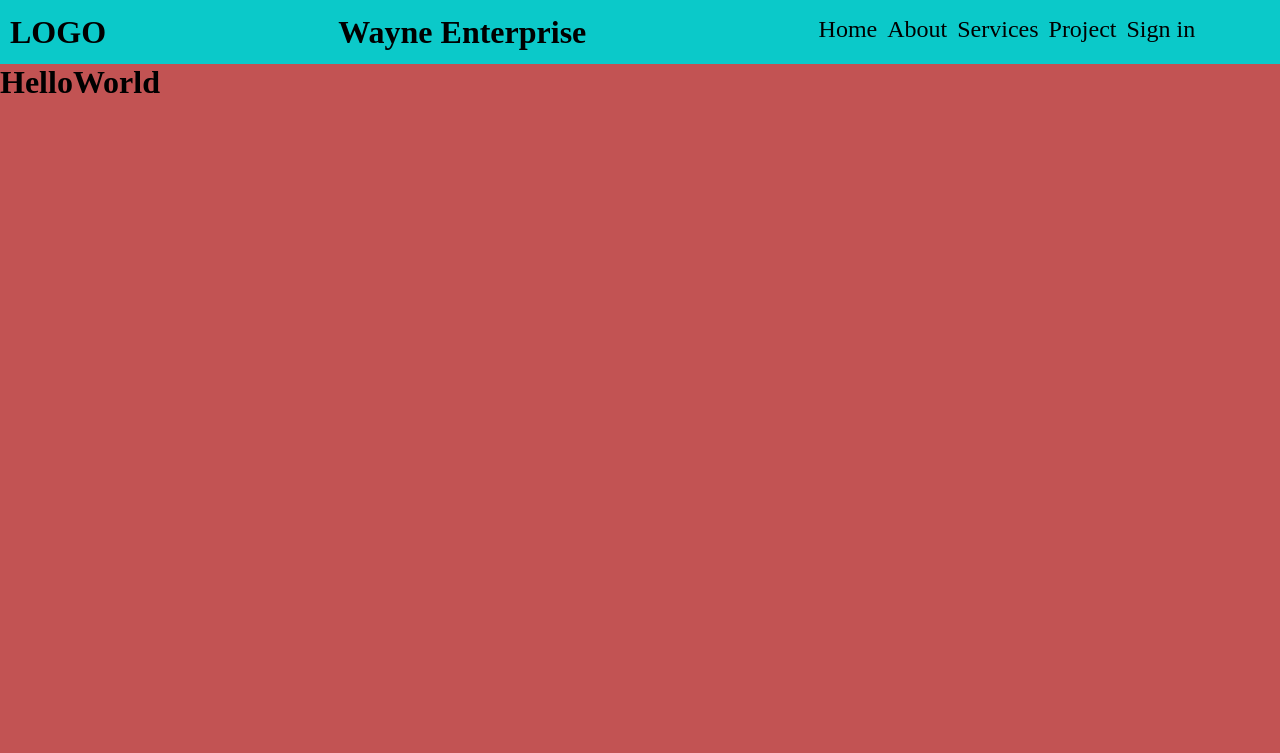
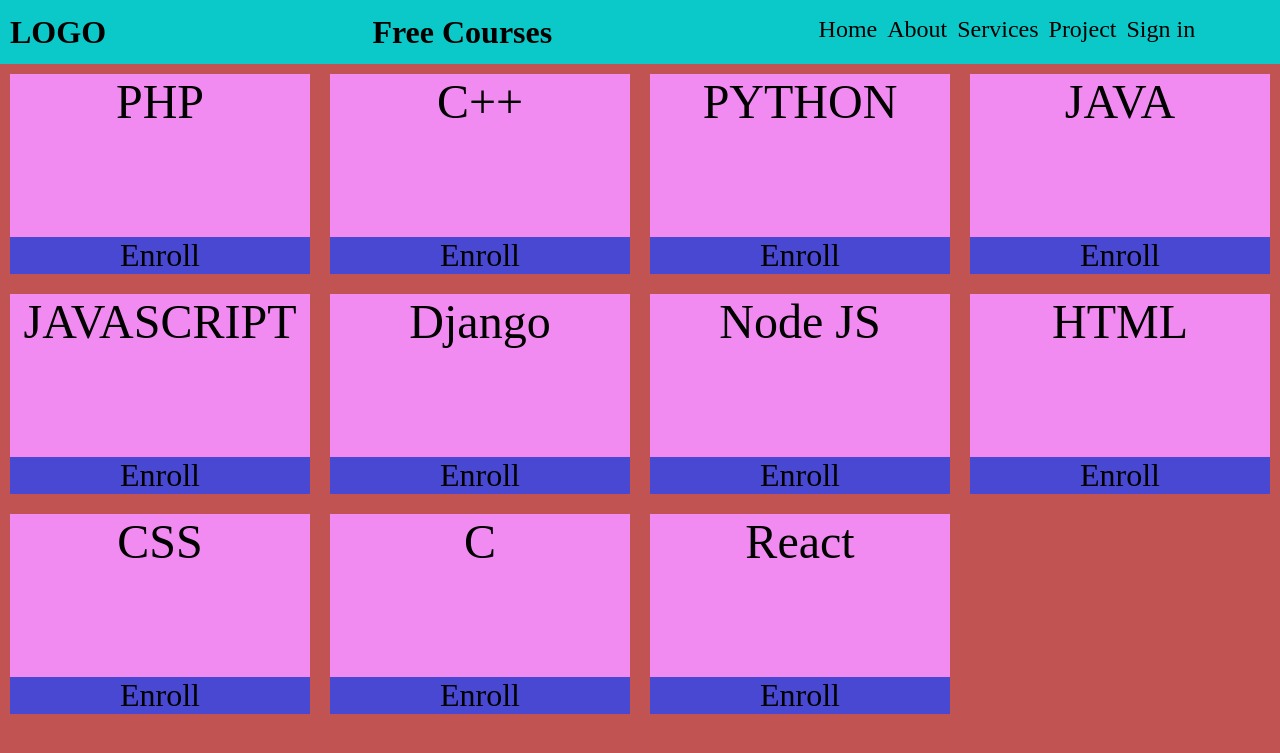
Before and after one commit to Aziz-Ru/Web_Dev_Lab, a Django app: page / in a window 1280 px wide. Shown: the top 753 px of the page. Run offline with Django 4.2, Linux system fonts and the light colour scheme; some libraries are stand-ins or nearby versions.

Commit message:
Html css update

```diff
--- a/poll/urls.py
+++ b/poll/urls.py
@@ -1,8 +1,9 @@
 from django.urls import path
 from . import views
 urlpatterns = [
-   path('', views.home,name=''),
-   path('about/', views.about,name='about'),
-   path('services/', views.services,name='services'),
-   path('project/', views.project,name='project'),
+   path('', views.indexes,name=''),
+   path('about/', views.indexes,name='about'),
+   path('services/', views.indexes,name='services'),
+   path('projects/', views.indexes,name='project'),
+   path('enroll/', views.indexes,name='enroll'),
 ]
--- a/poll/views.py
+++ b/poll/views.py
@@ -1,17 +1,40 @@
 from django.shortcuts import render
 from django.http import HttpResponse
 # Create your views here.
-def home(request):
-    return render(request,'pages/home.html')
 
-def about(request):
-    context={
-        'title':'About',
-    }
-    return render(request,'pages/about.html' ,context)
 
-def services(request):
-    return render(request,'pages/services.html')
+def indexes(request):
+    if request.path=='/':
+        data={
+            'title':'Home',
+            'descrip':'Home Page',
+            'list':['PHP','C++','PYTHON','JAVA','JAVASCRIPT','Django','Node JS','HTML','CSS','C','React'],
+        }
+        template_name='pages/home.html'
+    elif request.path=='/about/':
+        data={
+            'title':'About',
+            'descrip':'About Page'
+        }
+        template_name='pages/about.html'
 
-def project(request):
-    return render(request,'pages/project.html')
+    elif request.path=='/services/':
+        data={
+            'title':'Serivics',
+            'descrip':'Services page'
+        }
+        template_name='pages/services.html'
+    elif request.path=='/projects/':
+        data={
+            'title':'Projects',
+            'descrip':'Projects'
+        }
+        template_name='pages/project.html'
+    elif request.path=='/enroll/':
+        data={
+            'title':'Enroll',
+        }
+        template_name='check.html'
+
+
+    return render(request,template_name,data)
--- /dev/null
+++ b/static/css/home.css
@@ -0,0 +1,33 @@
+.main_content {
+  display: grid;
+  /* grid-gap: 10px; */
+  grid-template: repeat(2, 2fr) / repeat(auto-fit, minmax(300px, 1fr));
+}
+.feature_content {
+  width: 300px;
+  height: 200px;
+  background-color: rgb(241, 139, 241);
+  margin: 10px;
+  display: flex;
+  flex-direction: column;
+  align-items: center;
+  justify-content: space-between;
+  text-align: center;
+  /* font-size: 3rem; */
+  /* border: 2px solid black; */
+}
+.lang_name {
+  font-size: 3rem;
+}
+.enrol_btn {
+  position: relative;
+  width: 100%;
+  text-align: center;
+  background-color: rgb(72, 72, 211);
+  color: black;
+  font-size: 2rem;
+}
+
+.enrol_btn:hover {
+  background-color: rgb(151, 151, 197);
+}
--- a/templates/base.html
+++ b/templates/base.html
@@ -12,15 +12,16 @@
     />
 
     <title>{{title}}</title>
-    <!-- {% block header %}Header{%endblock%} -->
+    {% block header_constent %}Header{%endblock%}
   </head>
   <body>
+
     <header id="header">
       <div class="logo_pic">
         <h1>LOGO</h1>
       </div>
       <div>
-        <h1>Wayne Enterprise</h1>
+        <h1>Free Courses</h1>
       </div>
       <nav class="navlinks">
         <ul id="navlinks_list" class="">
@@ -61,12 +62,11 @@
         </div>
       </nav>
     </header>
-    <h1>HelloWorld</h1>
 
-    <main>{% block content %} replace me{% endblock %}</main>
+    {% block content %} replace me{% endblock %}
     <!-- {% static 'js/base.js' %} -->
     <!-- <script type="text/javascript" src="/static//js/base.js"></script> -->
-    <script>
+    <!-- <script>
       const open_menu_btn=document.getElementById('#open_menu_btn');
       const close_menu_btn=document.getElementById('close_menu_btn');
       const drop_link_name=document.querySelector('#drop_link_name');
@@ -79,6 +79,6 @@
         }
       })
 
-    </script>
+    </script> -->
   </body>
 </html>
--- /dev/null
+++ b/templates/pages/404.html
@@ -0,0 +1 @@
+<h1>404 NOT FOUND</h1>
--- a/templates/pages/home.html
+++ b/templates/pages/home.html
@@ -1 +1,12 @@
-{% extends 'base.html' %} {% block content %} {% endblock %}
+{% extends 'base.html' %} {% block header_constent %} {% load static %}
+<link rel="stylesheet" href="{% static 'css/home.css'%}" />
+{%endblock%} {% block content %}
+<div class="main_content">
+  {% for lang in list %}
+  <div class="feature_content">
+    <div class="lang_name">{{lang}}</div>
+    <a href="{% url 'enroll' %}" class="enrol_btn">Enroll</a>
+  </div>
+
+  {% endfor %} {% endblock %}
+</div>
--- a/templates/pages/project.html
+++ b/templates/pages/project.html
@@ -1,3 +1,5 @@
-{% extends 'base.html' %} {% block content %}
-<p>This is Project</p>
+{% extends 'base.html' %} {% block header_constent %} {% load static %}
+<link rel="stylesheet" href="{% static 'css/projects.css'%}" />
+{%endblock%} {% block content %}
+<h1>{{descrip}}</h1>
 {% endblock %}
--- a/templates/pages/services.html
+++ b/templates/pages/services.html
@@ -1,3 +1,5 @@
-{% extends 'base.html' %} {% block content %}
-<p>This services Url</p>
+{% extends 'base.html' %} {% block header_constent %} {% load static %}
+<link rel="stylesheet" href="{% static 'css/services.css'%}" />
+{%endblock%} {% block content %}
+<h1>{{descrip}}</h1>
 {% endblock %}
```
Also changed, not shown: templates/check.html (added, +11 -0 lines), templates/pages/about.html (+4 -3 lines), static/css/about.css (added), static/css/projects.css (added), static/css/services.css (added), templates/pages/poll.html (deleted).
